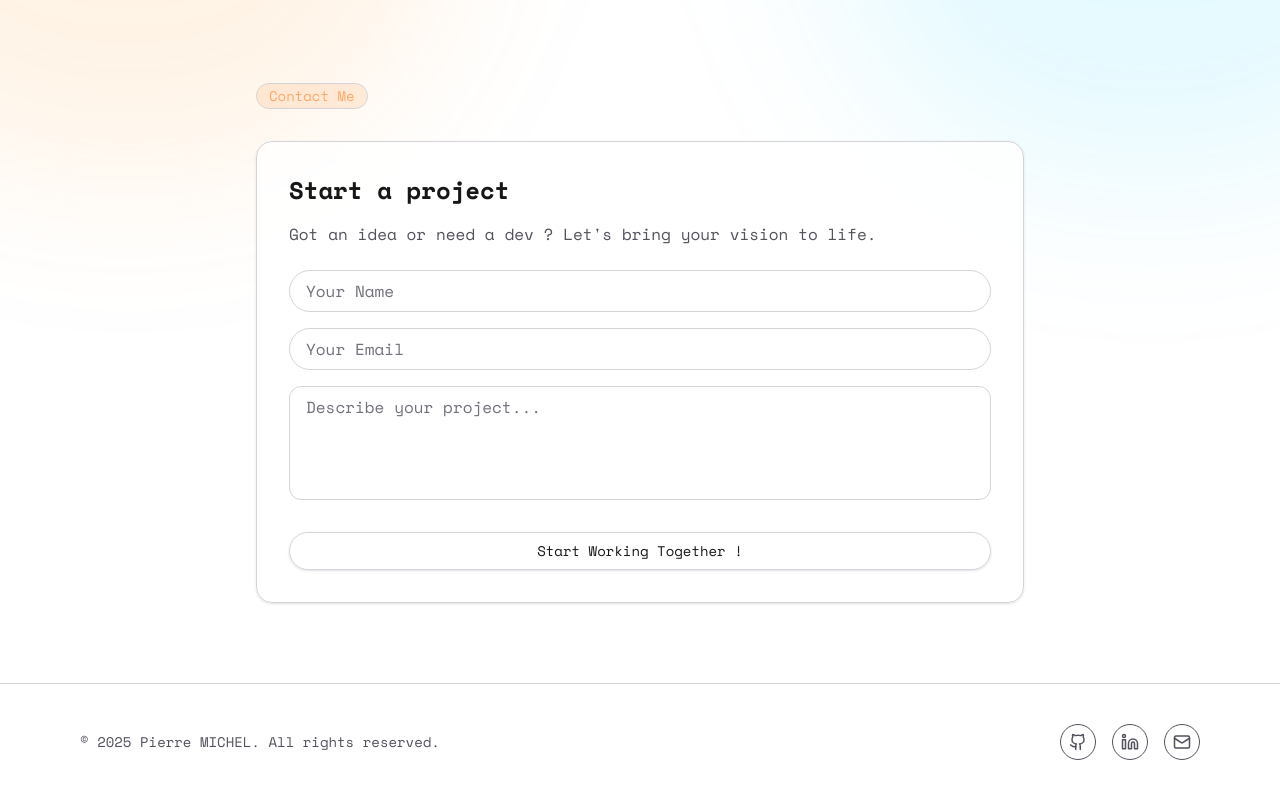
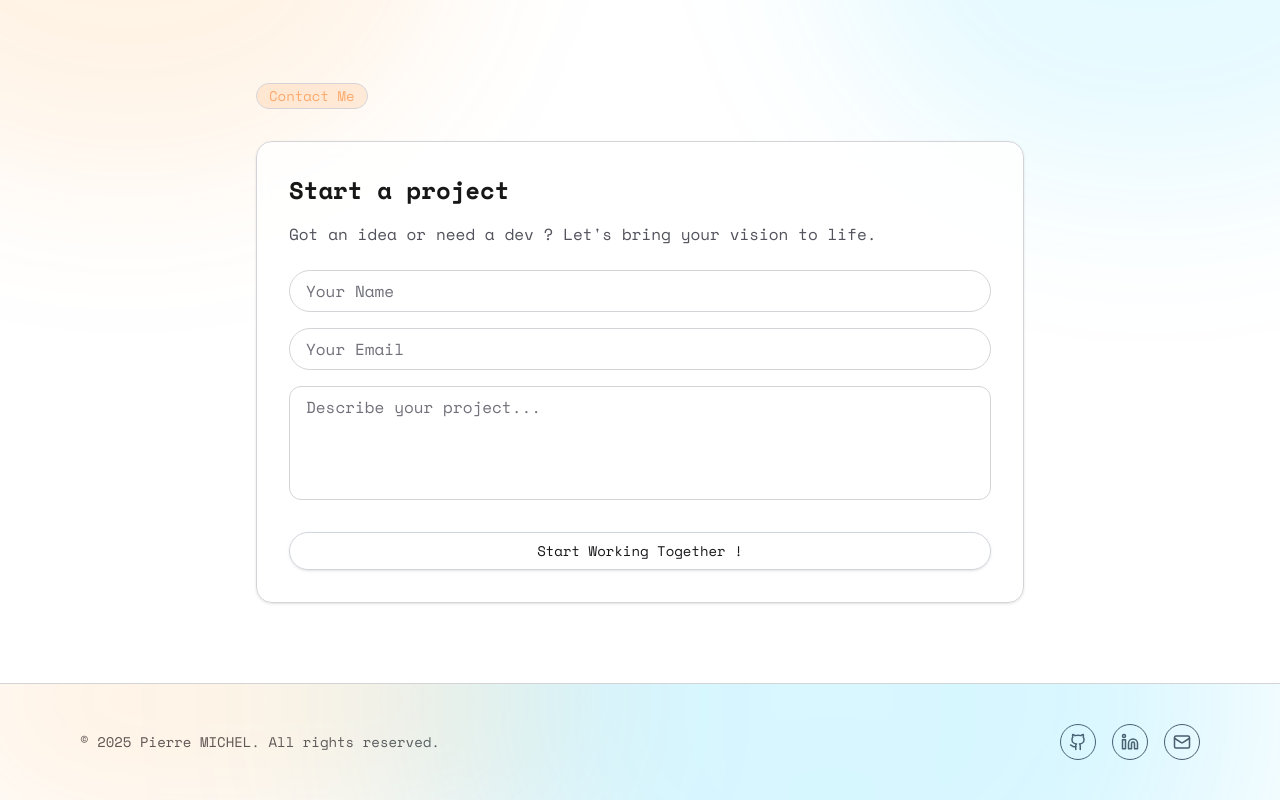
Before and after one commit to Miche1-Pierre/ai-portfolio, a Next.js app: page / in a window 1280 px wide. Shown: the part 1463-2263 px from the top of the page. Built offline with nearby package versions, Linux system fonts and the light colour scheme.

Commit message:
Add relative positioning and spotlight effects to footer component

```diff
--- a/src/components/Footer.tsx
+++ b/src/components/Footer.tsx
@@ -4,7 +4,7 @@ import Link from "next/link";
 
 export default function Footer() {
   return (
-    <footer className="mt-10 px-6 sm:px-20 py-10 border-t border-zinc-300 dark:border-white/10 text-sm text-zinc-600 dark:text-zinc-400 flex flex-col sm:flex-row justify-between items-center gap-4">
+    <footer className="relative mt-10 px-6 sm:px-20 py-10 border-t border-zinc-300 dark:border-white/10 text-sm text-zinc-600 dark:text-zinc-400 flex flex-col sm:flex-row justify-between items-center gap-4 overflow-hidden">
       <p>© {new Date().getFullYear()} Pierre MICHEL. All rights reserved.</p>
       <div className="flex gap-4">
         <Link
@@ -37,6 +37,38 @@ export default function Footer() {
           <Mail className="hover:text-[#45d8ac] transition-colors" size={18} />
         </Link>
       </div>
+
+      {/* Spotlight orange */}
+      <div
+        className="absolute rounded-full pointer-events-none"
+        style={{
+          width: 600,
+          height: 200,
+          background: "rgba(255, 140, 0, 0.1)",
+          filter: "blur(70px)",
+          boxShadow: "0 0 200px 10px rgba(255, 140, 0, 0.1)",
+          bottom: "0%",
+          left: "20%",
+          transform: "translateX(-50%)",
+          zIndex: 0,
+        }}
+      />
+
+      {/* Spotlight cyan */}
+      <div
+        className="absolute rounded-full pointer-events-none"
+        style={{
+          width: 400,
+          height: 200,
+          background: "rgba(0, 200, 255, 0.15)",
+          filter: "blur(80px)",
+          boxShadow: "0 0 500px 200px rgba(0, 200, 255, 0.2)",
+          bottom: "0%",
+          left: "65%",
+          transform: "translateX(-50%)",
+          zIndex: 0,
+        }}
+      />
     </footer>
   );
 }
```
